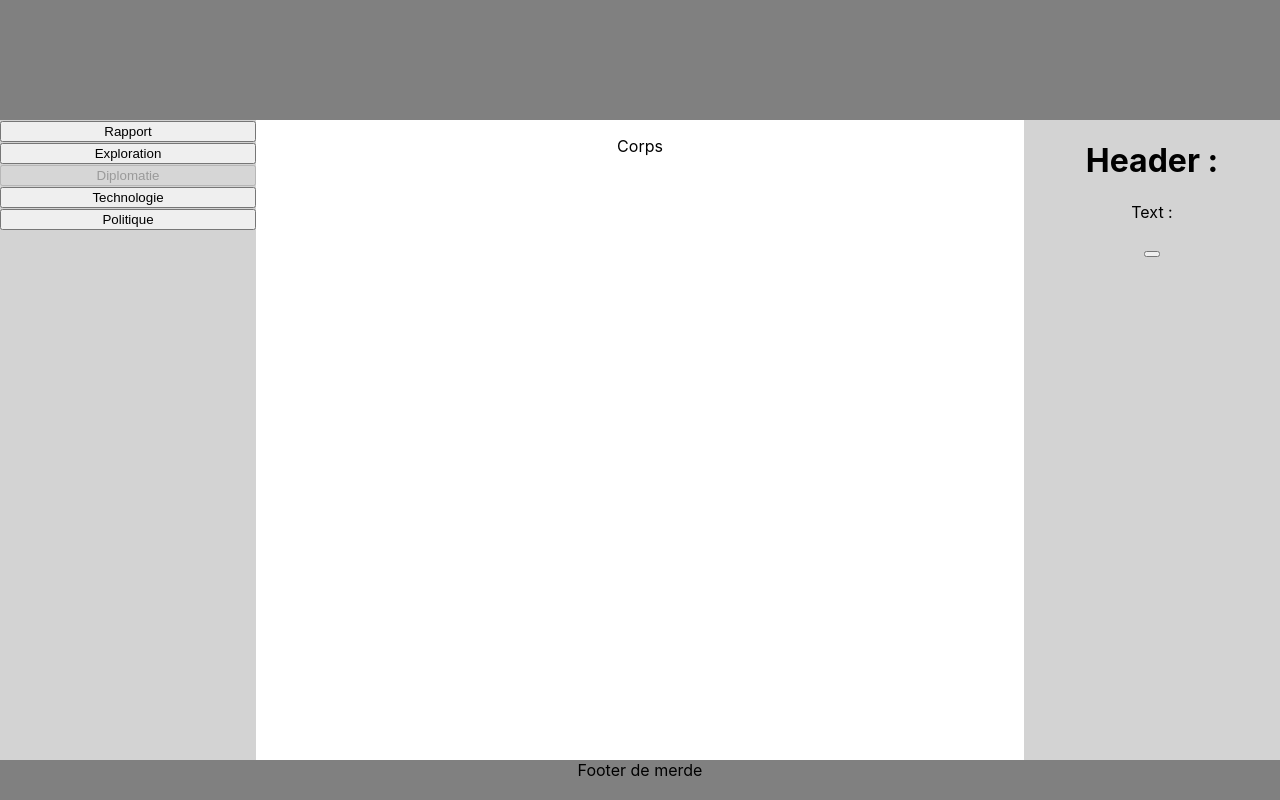
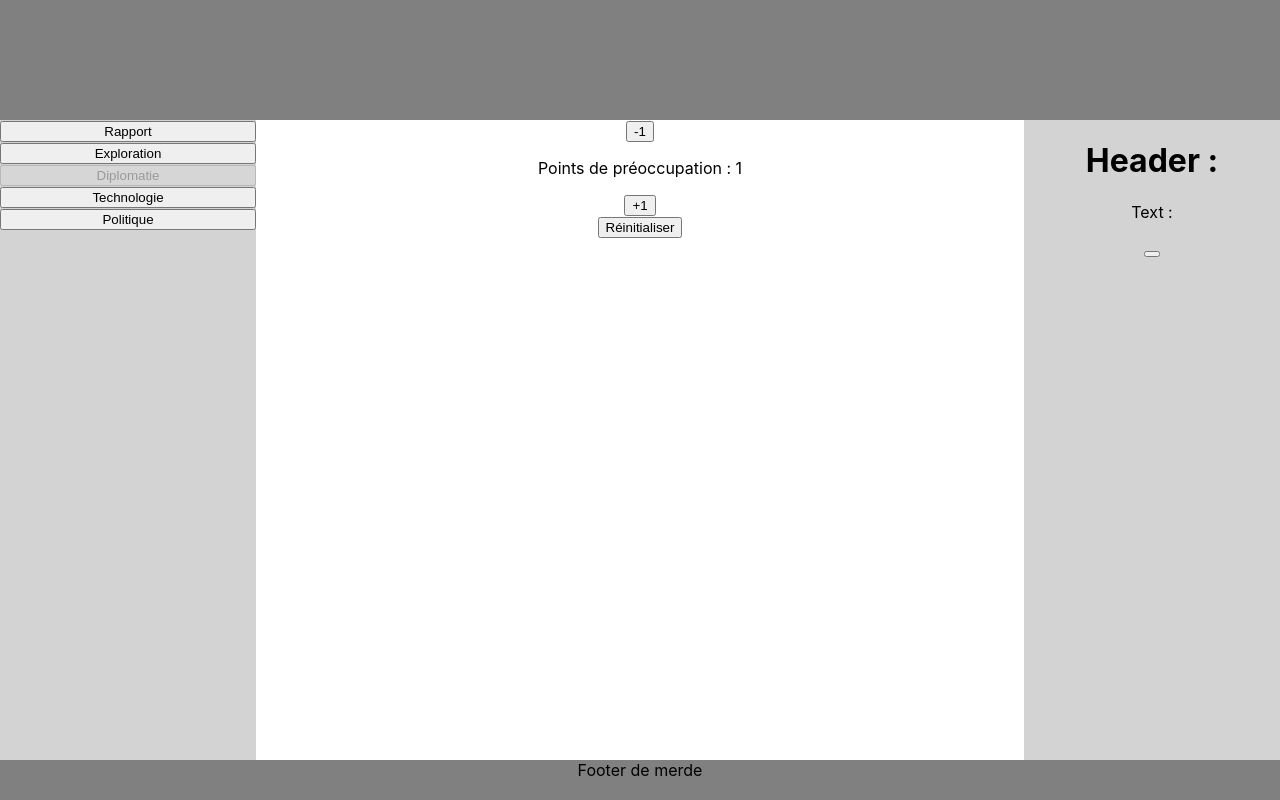
Before and after one commit to FRosay/projet-kiwi, a React (Create React App) app: page / in a window 1280 px wide. Built offline with nearby package versions, Linux system fonts and the light colour scheme.

Commit message:
added a player-store.js to provide all data about the player + an example of use in GameText.js

```diff
--- a/src/App.js
+++ b/src/App.js
@@ -6,16 +6,24 @@ import Tabs from './components/tabs/Tabs.js'
 import GameInformations from './components/game-informations/GameInformations.js'
 import GameText from './components/game-text/GameText.js'
 
+import { PlayerProvider } from './components/player/player-store.js'
+
+
+
 function App() {
+
   return (
     <div className="App">
-      <ResourcesView />
-      <Tabs />
-      <GameText />
-      <GameInformations />
-      <footer>Footer de merde</footer>
+      <PlayerProvider>
+        <ResourcesView />
+        <Tabs />
+        <GameText />
+        <GameInformations />
+        <footer>Footer de merde</footer>
+      </PlayerProvider>
     </div>
   );
 }
 
+
 export default App;
--- a/src/components/game-text/GameText.js
+++ b/src/components/game-text/GameText.js
@@ -1,28 +1,22 @@
 import React from 'react';
+import { usePlayerStore } from '../player/player-store.js';
 
 
-class GameText extends React.Component {
+function GameText() {
 
-  constructor(props) {
+  const { state, dispatch } = usePlayerStore();
 
-    super(props)
-    this.state = {
-      forReport: this.props.forReport,
-      forExploration: this.props.forExploration,
-      forDiplomacy: this.props.forDiplomacy,
-      forTechnology: this.props.forTechnology,
-      forPolitic: this.props.forPolitic
-    }
+    return (
+      <div id="game-text-div">
+        <button onClick={() => dispatch({ type: 'decrement' })}>-1</button>
 
-  }
+        <p>Points de préoccupation : { state.preoccupationPoints }</p>
 
-  render () {
-    return (
-        <div id="game-text-div">
-            <p>Corps</p>
-        </div>
+        <button onClick={() => dispatch({ type: 'increment' })}>+1</button>
+        <br />
+        <button onClick={() => dispatch({ type: 'reset' })}>Réinitialiser</button>
+      </div>
     )
-  }
 }
 
 export default GameText;
--- /dev/null
+++ b/src/components/player/player-store.js
@@ -0,0 +1,35 @@
+import React, { createContext, useContext, useReducer } from 'react';
+
+const PlayerContext = createContext();
+const initialState = { preoccupationPoints: 1 };
+
+const playerReducer = (state, action) => {
+    switch(action.type) {
+        case 'increment':
+            return {
+                preoccupationPoints: state.preoccupationPoints + 1
+            }
+        case 'decrement':
+            return {
+                preoccupationPoints: state.preoccupationPoints - 1
+            }
+            case 'reset':
+            return {
+                preoccupationPoints: 0
+            }
+        default:
+            throw new Error(`Unhandled action type: ${action.type}`);
+    }
+}
+
+export const PlayerProvider = ({ children }) => {
+    const [state, dispatch] = useReducer(playerReducer, initialState);
+
+    return (
+        <PlayerContext.Provider value= {{ state, dispatch }}>
+            { children }
+        </PlayerContext.Provider>
+    )
+}
+
+export const usePlayerStore = () => useContext(PlayerContext);
```
